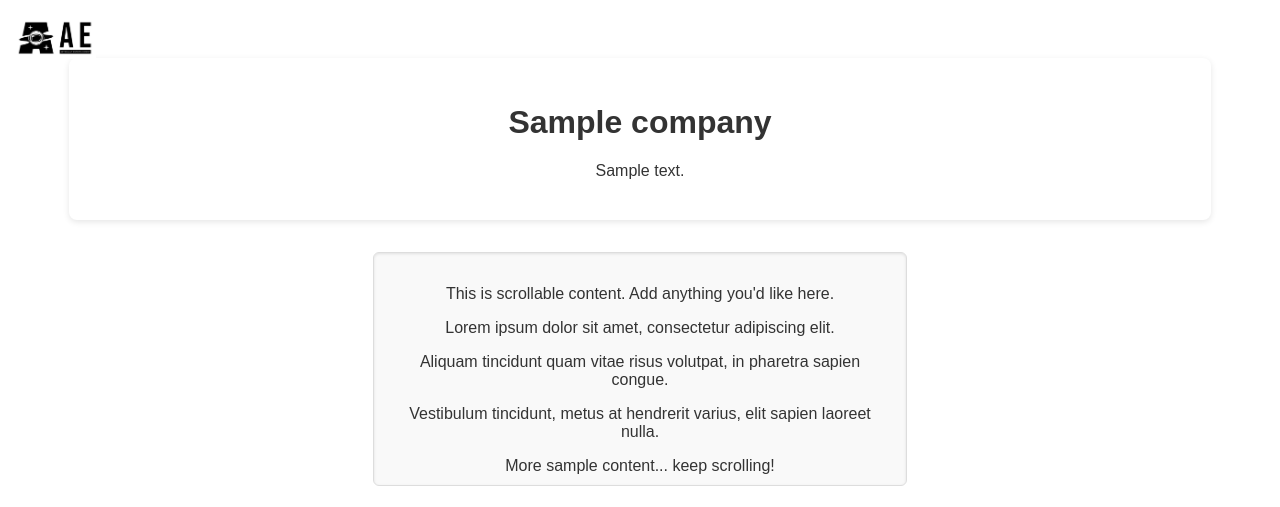
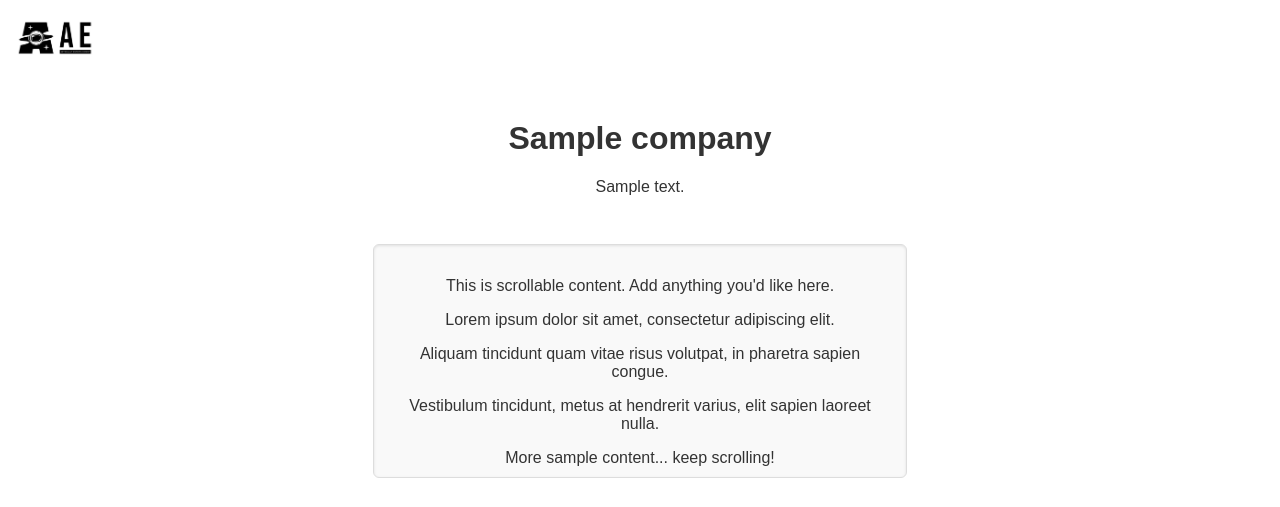
Before and after one commit to Rihan2018/ae-website, a Python web app: template templates/index.html.j2 in a window 1280 px wide. Shown: the top 507 px of the page. Run offline with Jinja, Linux system fonts and the light colour scheme; the template is opened without the code that fills it: most values are stand-ins (such as "Sample title", 1, 10 or a date in 2020).

Commit message:
🚀 Deploy update with logo and styles

```diff
--- a/styles/style.css
+++ b/styles/style.css
@@ -17,14 +17,19 @@ body {
 }
 
 .header-content {
-  max-width: 90%;
   width: 100vw;
   background-color: #ffffff;
-  padding: 1.5rem;
-  border-radius: 8px;
-  box-shadow: 0 2px 6px rgba(0, 0, 0, 0.1);
-  margin-bottom: 2rem;
+  padding: 2rem 0;
+  box-sizing: border-box;
 }
+
+.header-inner {
+  max-width: 500px;
+  margin: 0 auto;
+  padding: 0 1.5rem;
+}
+
+
 
 .scrolling-window {
   width: 100%;
--- a/templates/index.html.j2
+++ b/templates/index.html.j2
@@ -9,11 +9,12 @@
 <body>
   <header class="hero-header">
     <img src="/images/logo.png" alt="{{ company }} logo" class="logo-fixed" />
-
     <div class="header-content">
-      <h1>{{ company }}</h1>
-      <p>{{ description }}</p>
-    </div>
+  <div class="header-inner">
+    <h1>{{ company }}</h1>
+    <p>{{ description }}</p>
+  </div>
+</div>
 
     <!-- 🔽 Scrollable window starts here -->
     <div class="scrolling-window">
```
Also changed, not shown: index.html (+5 -4 lines).
